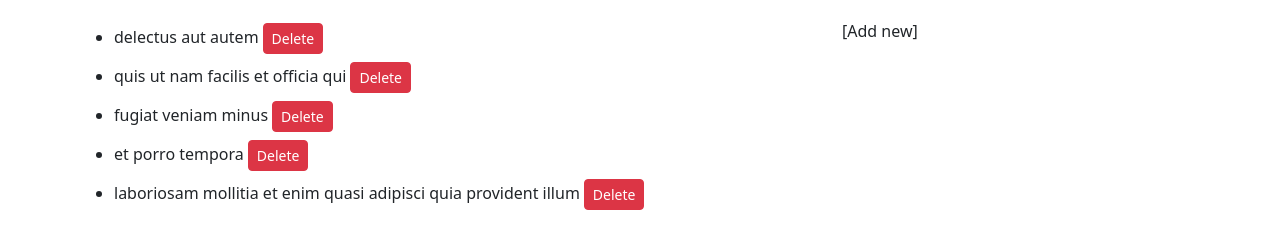
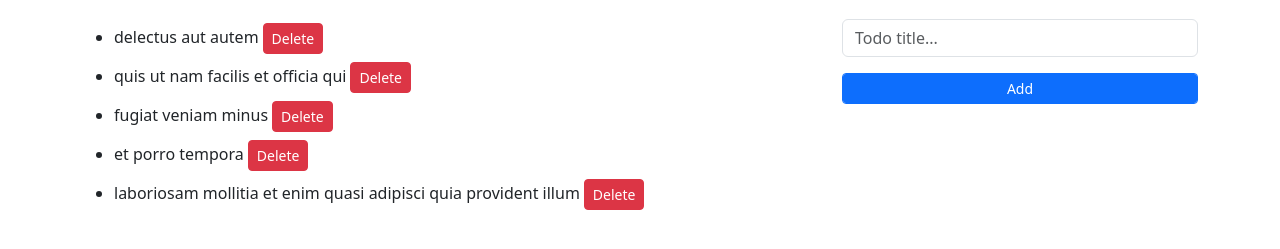
Before and after one commit to AdilAhmed11/js-todo-app, a plain HTML site: page index.html in a window 1280 px wide. Shown: the part 53-302 px from the top of the page. Drawn offline with nearby package versions, Linux system fonts and the light colour scheme.

Commit message:
Adding form and button to add todo item.

```diff
--- a/index.html
+++ b/index.html
@@ -18,7 +18,10 @@
                 </ul>
             </div>
             <div class="col-4">
-                [Add new]
+                <form>
+                    <input type="text" class="form-control" id="todoTitle" placeholder="Todo title...">
+                    <button onclick="newTodo()" class="addBtn btn btn-sm btn-primary form-control mt-3">Add</span>
+                </form>
             </div>
         </div>
 
```
